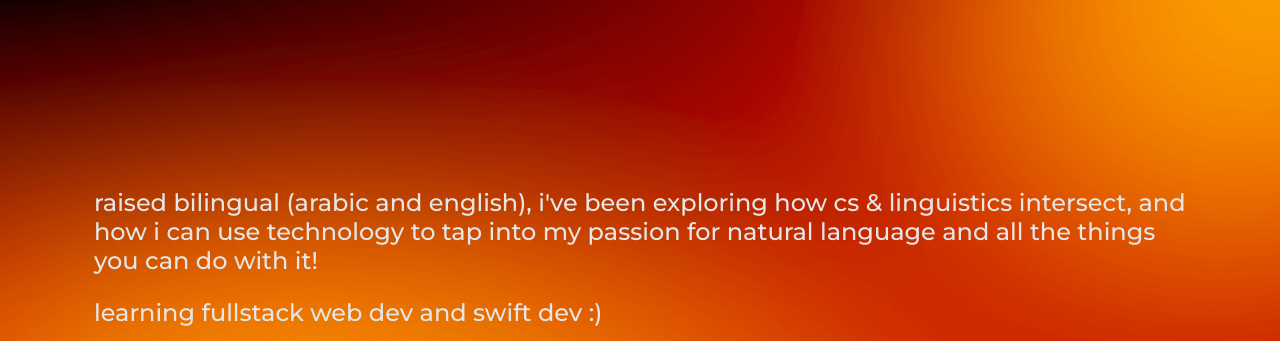
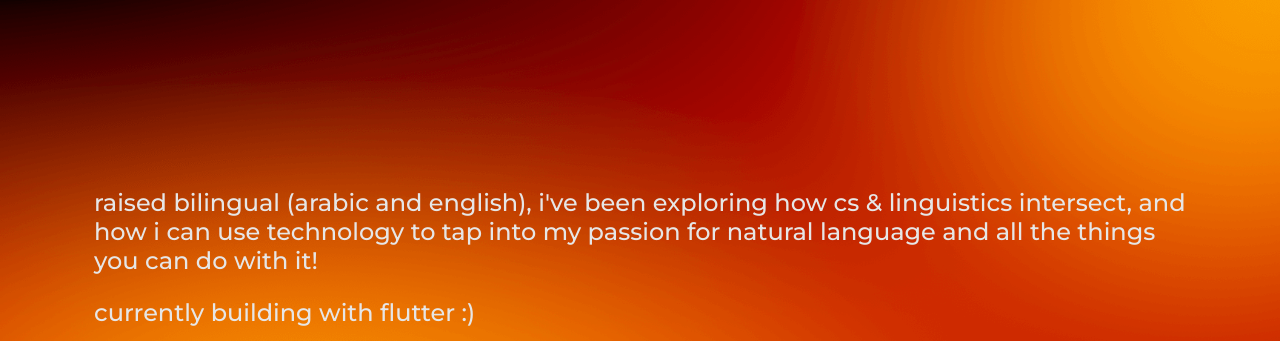
Before and after one commit to ammarateya/personal_site, a website: page index.html in a window 1280 px wide. Shown: the part 391-732 px from the top of the page. Drawn offline with nearby package versions, Linux system fonts and the light colour scheme.

Commit message:
update text

```diff
--- a/index.html
+++ b/index.html
@@ -86,7 +86,7 @@
             linguistics intersect, and how i can use technology to tap into my
             passion for natural language and all the things you can do with it!
           </h4>
-          <h4 class="intro p-2">learning fullstack web dev and swift dev :)</h4>
+          <h4 class="intro p-2">currently building with flutter :)</h4>
           <h4 class="intro p-2">
             for my experience and relevant projects/skills, checkout my resumé
             <span
```
